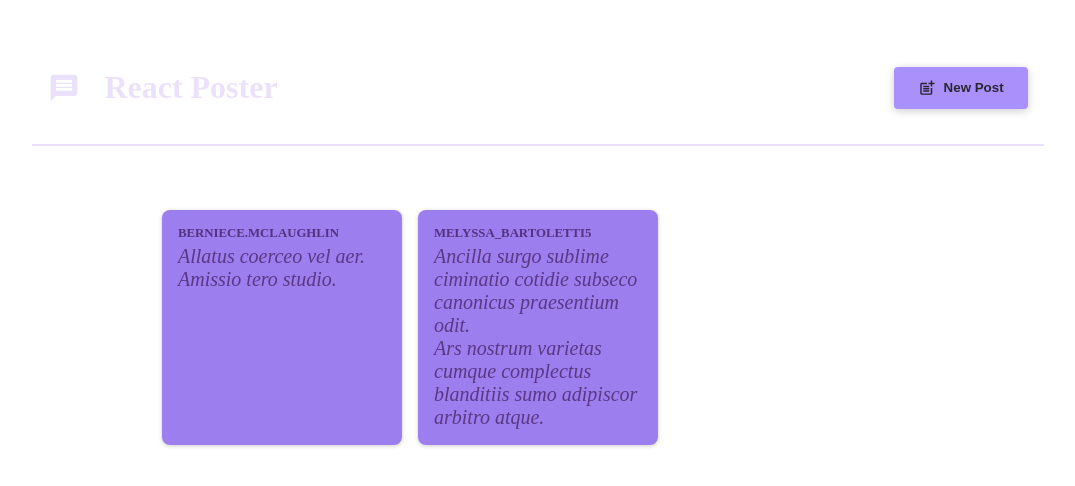
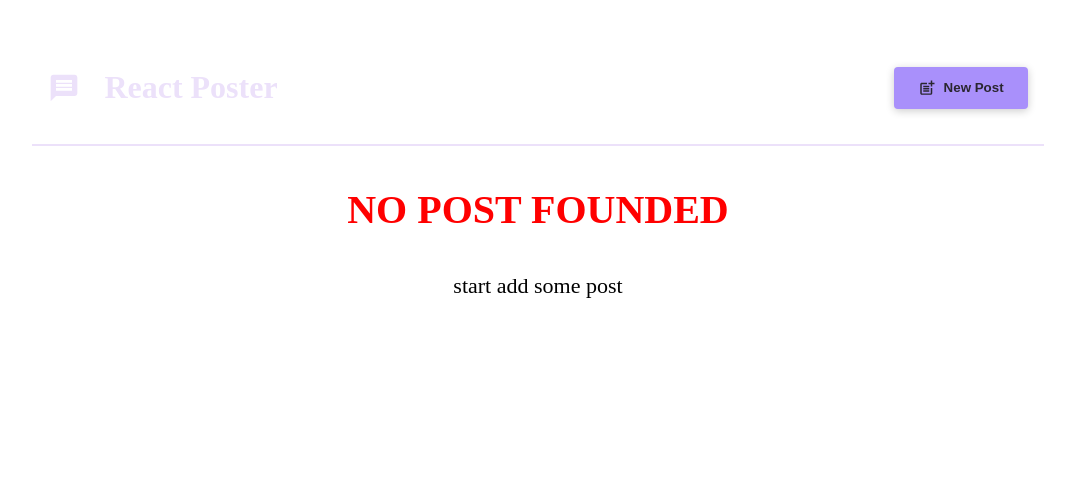
Before and after one commit to jack755051/react-refresh, a React (Vite) app: page / in a window 1280 px wide. Shown: the top 486 px of the page, without its empty margins (102-1177 px from the left). Built offline with nearby package versions, Linux system fonts and the light colour scheme.

Commit message:
add : lesson 34

```diff
--- a/src/components/postList.jsx
+++ b/src/components/postList.jsx
@@ -36,18 +36,44 @@ export default function PostList({ isPosting, onStopPosting }) {
     <>
       {isPosting && (
         <Modal onClose={onStopPosting}>
-          <NewPost onCancel={onStopPosting} onAddPost={{ addPostsHandler }} />
+          <NewPost onCancel={onStopPosting} onAddPost={addPostsHandler} />
         </Modal>
       )}
-      <ul className={classes.posts}>
-        {defaultPostData.map((post, index) => (
-          <Post
-            key={post.userId || index}
-            author={post.username}
-            body={post.article}
-          />
-        ))}
-      </ul>
+
+      {posts.length > 0 && (
+        <ul className={classes.posts}>
+          {posts.map((post, index) => (
+            <Post key={index} author={post.author} body={post.body} />
+          ))}
+
+          {/*{defaultPostData.map((post, index) => (*/}
+          {/*  <Post*/}
+          {/*    key={post.userId || index}*/}
+          {/*    author={post.username}*/}
+          {/*    body={post.article}*/}
+          {/*  />*/}
+          {/*))}*/}
+        </ul>
+      )}
+
+      {posts.length === 0 && (
+        <div
+          style={{
+            textAlign: "center",
+          }}
+        >
+          <p style={{ color: "red", fontSize: "40px", fontWeight: "bold" }}>
+            NO POST FOUNDED
+          </p>
+          <p
+            style={{
+              fontSize: "22px",
+            }}
+          >
+            start add some post
+          </p>
+        </div>
+      )}
     </>
   );
 }
```
